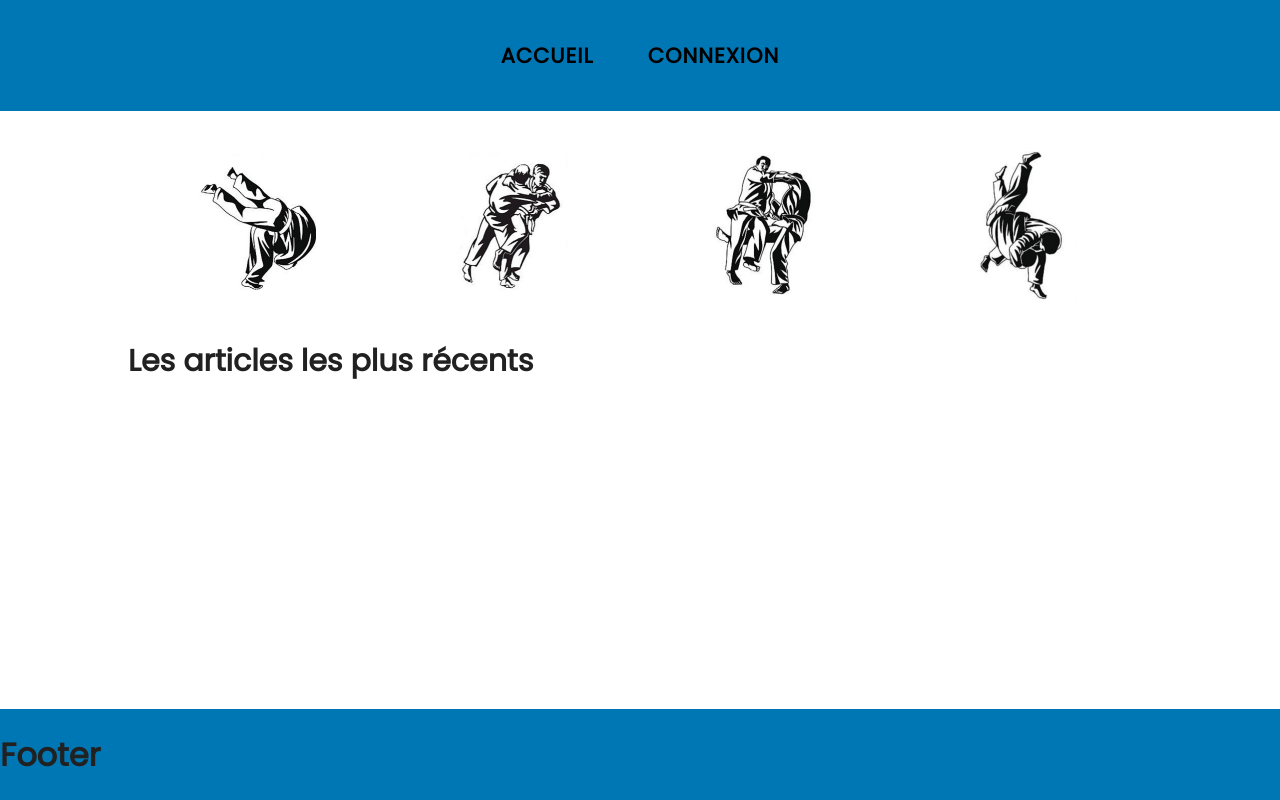
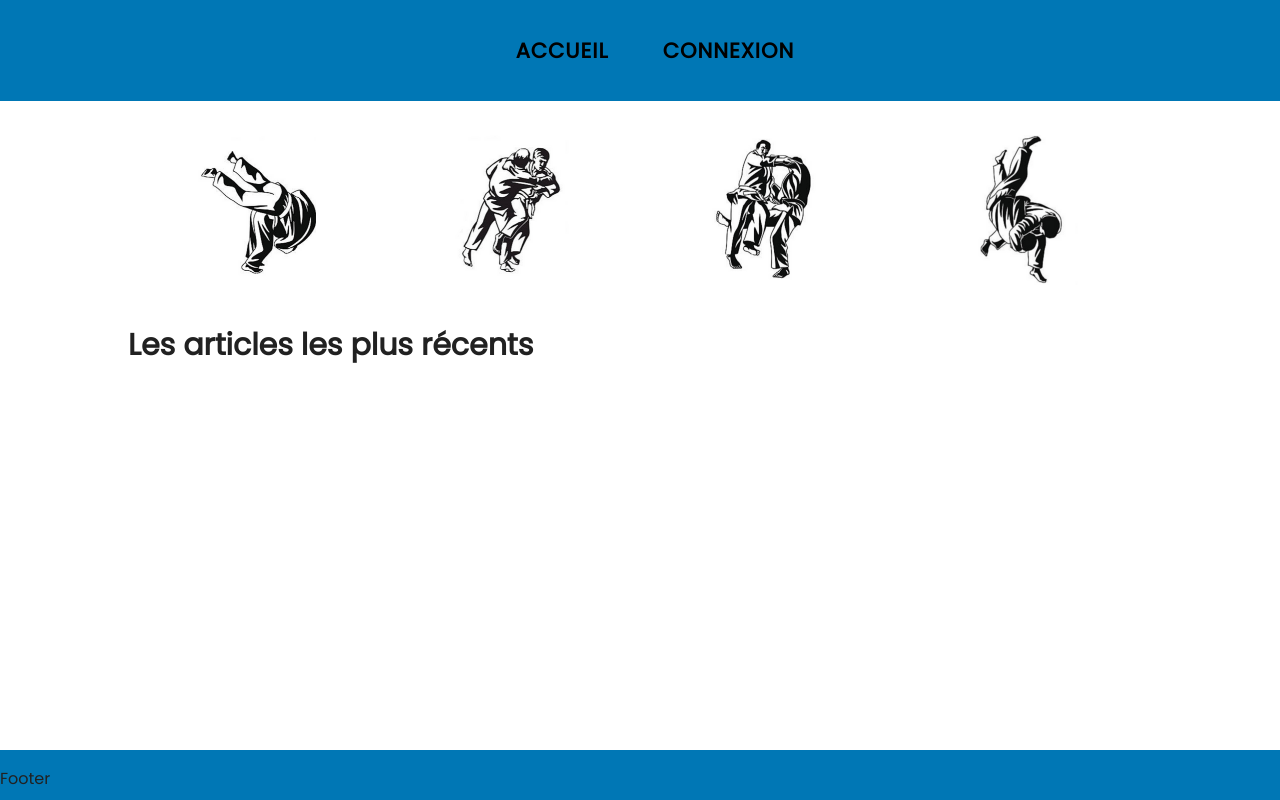
Before and after one commit to TomRij/Judo-site, a PHP site: page / in a window 1280 px wide. Run offline with PHP 8.4, Linux system fonts and the light colour scheme; data that the repository does not hold is empty; some web fonts are replaced.

Commit message:
modification de quelque éléments css

```diff
--- a/CSS/index.css
+++ b/CSS/index.css
@@ -13,9 +13,12 @@ main{
 }
 
   #menu {
+    position: fixed;
+    top: 0;
+    width: 100%;
     background-color: #0077B5;
     text-align: center;
-    padding: 20px;
+    padding: 15px;
   }
 
   #menu a {
@@ -104,7 +107,7 @@ main{
 
   .techniqueJudo{
     justify-content: space-around;
-    margin: 40px 0;
+    margin: 35px 0;
     margin-bottom: 38px;
   }
 
@@ -115,6 +118,7 @@ main{
 
 .technique{
   width: 120px;
+  margin-top: 100px;
 }
 
   .block{
@@ -129,6 +133,7 @@ main{
     position: fixed;
     bottom: 0;
     width: 100%;
+    height: 50px;
   }
 
   .article{
--- a/index.php
+++ b/index.php
@@ -40,7 +40,7 @@
         ?>
     </main>
     <footer>
-        <h1>Footer</h1>
+        <p>Footer</p>
     </footer>
 </body>
 </html>
```
Also changed, not shown: README.md.
